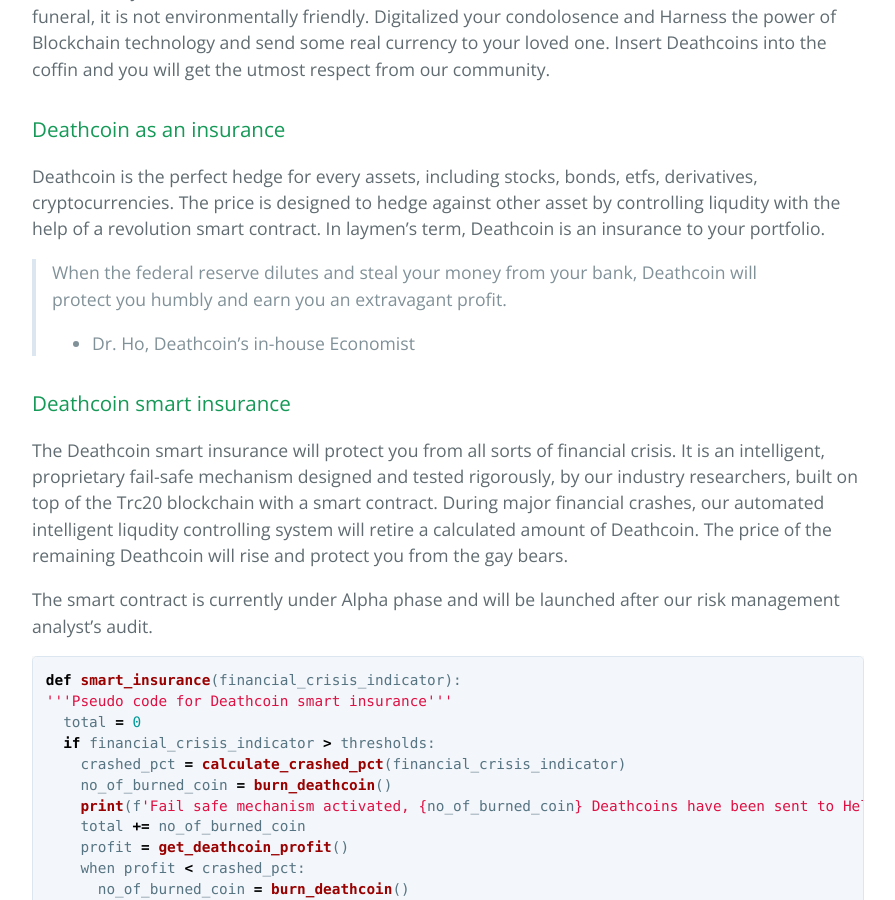
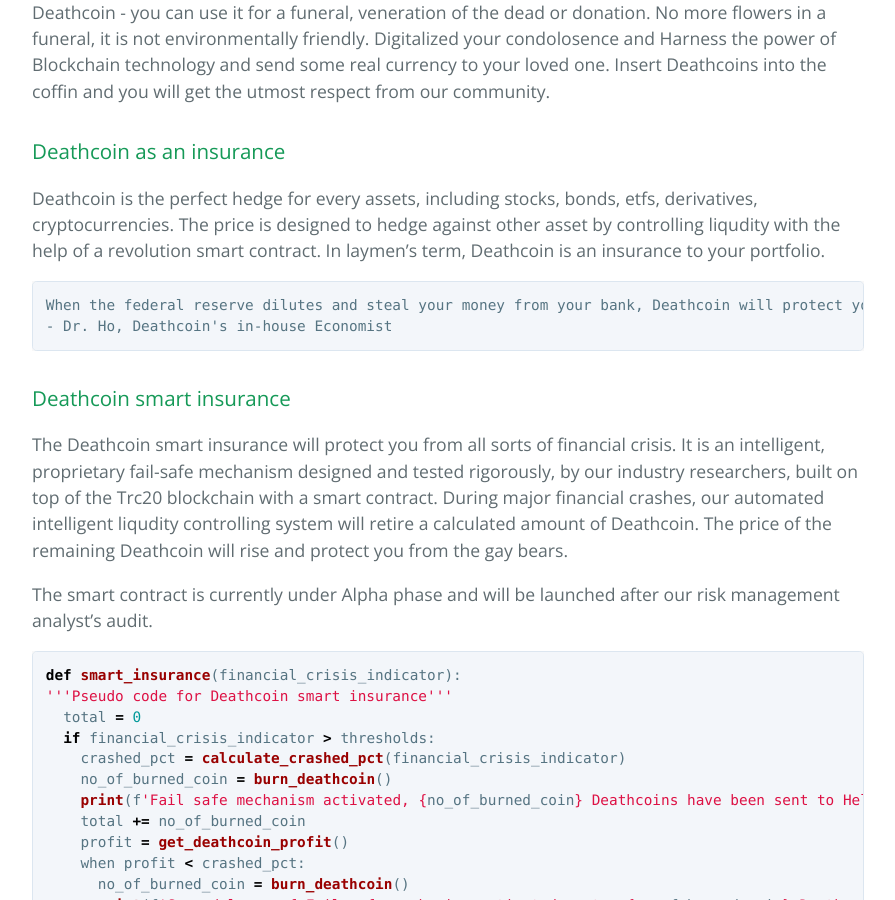
Before and after one commit to DeathcoinOfficial/Deathcoin, a Jekyll site: the page built from index.md, in a window 1280 px wide and 900 px high, scrolled down 1376 px. Shown: the whole window, without its empty margins (192-1087 px from the left). Built offline with Jekyll 4.4.1, drawn with Linux system fonts in a browser that asks for light colours; our own code applies the rules of GitHub Pages for plain Markdown files.

````diff
--- a/index.md
+++ b/index.md
@@ -5,7 +5,9 @@
 
 Deathcoin (Token symbol: DIE) is an open source peer-to-peer technology that united all investors who have been involved in scam and Ponzi projects. These investors usually never learn.
 
-> Fool me once, shame on you! Fool me twice?
+```
+Fool me once, shame on you! Fool me twice?
+```
 
 Our doctrine is you can get fooled by all other shit coins, but Deathcoin will always be with you. Deathcoin (DIE) is fully decentralized and there is no exit strategy for our core team members. Unlike other cryptocurrencies, Deathcoin is not a pump and dump coin. It is the cryptocurrency that you can trust. Deathcoin’s price can only go up and you will experience a perpetual Bull market in Deathcoin. Plan your all-weather retirement portfolio with Deathcoin now. You do not have to worry about your down payment, medical bill, kid's college tuition in the future anymore. Deathcoin has got you covered.  Deathcoin will last longer than you and will be one of your tremendous legacies.
 
@@ -20,8 +22,10 @@ Deathcoin - you can use it for a funeral, veneration of the dead or donation. No
 
 Deathcoin is the perfect hedge for every assets, including stocks, bonds, etfs, derivatives, cryptocurrencies. The price is designed to hedge against other asset by controlling liqudity with the help of a revolution smart contract. In laymen's term, Deathcoin is an insurance to your portfolio.
 
-> When the federal reserve dilutes and steal your money from your bank, Deathcoin will protect you humbly and earn you an extravagant profit.
-> - Dr. Ho, Deathcoin's in-house Economist
+```
+When the federal reserve dilutes and steal your money from your bank, Deathcoin will protect you humbly and earn you an extravagant profit.
+- Dr. Ho, Deathcoin's in-house Economist
+```
 
 ### Deathcoin smart insurance
 The Deathcoin smart insurance will protect you from all sorts of financial crisis. It is an intelligent, proprietary fail-safe mechanism designed and tested rigorously, by our industry researchers, built on top of the Trc20 blockchain with a smart contract. During major financial crashes, our automated intelligent liqudity controlling system will retire a calculated amount of Deathcoin. The price of the remaining Deathcoin will rise and protect you from the gay bears.
````
